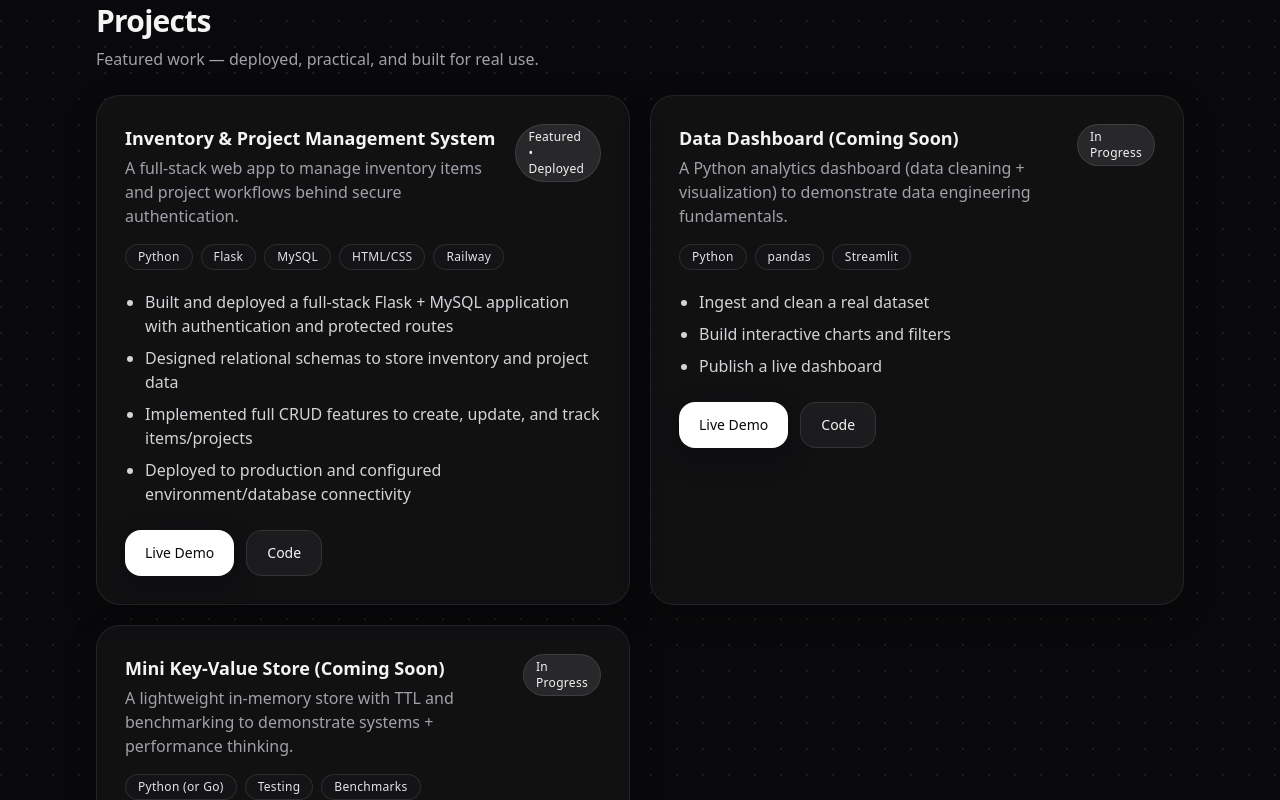
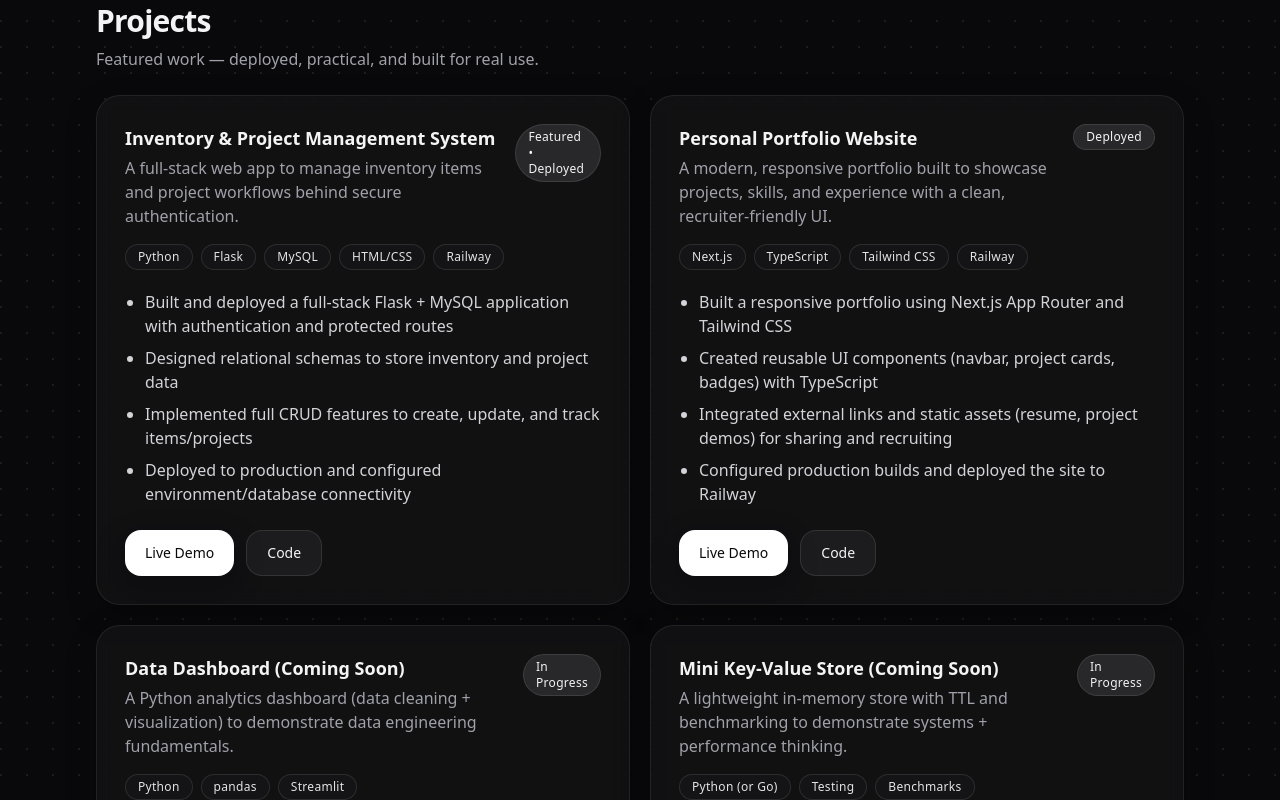
Before and after one commit to TrevonG12/Initial-portfolio, a Next.js app: page / in a window 1280 px wide. Shown: the part 1540-2340 px from the top of the page. Built offline with nearby package versions, Linux system fonts and the light colour scheme.

Commit message:
Add portfolio website project card

```diff
--- a/src/data/site.ts
+++ b/src/data/site.ts
@@ -48,6 +48,24 @@ export const site = {
         code: "#"
       }
     },
+    {
+  title: "Personal Portfolio Website",
+  tag: "Deployed",
+  description:
+    "A modern, responsive portfolio built to showcase projects, skills, and experience with a clean, recruiter-friendly UI.",
+  stack: ["Next.js", "TypeScript", "Tailwind CSS", "Railway"],
+  bullets: [
+    "Built a responsive portfolio using Next.js App Router and Tailwind CSS",
+    "Created reusable UI components (navbar, project cards, badges) with TypeScript",
+    "Integrated external links and static assets (resume, project demos) for sharing and recruiting",
+    "Configured production builds and deployed the site to Railway"
+  ],
+  links: {
+    live: "https://initial-portfolio-production.up.railway.app/",
+    code: "https://github.com/TrevonG12/Initial-portfolio"
+  }
+},
+
     {
       title: "Data Dashboard (Coming Soon)",
       tag: "In Progress",
```
